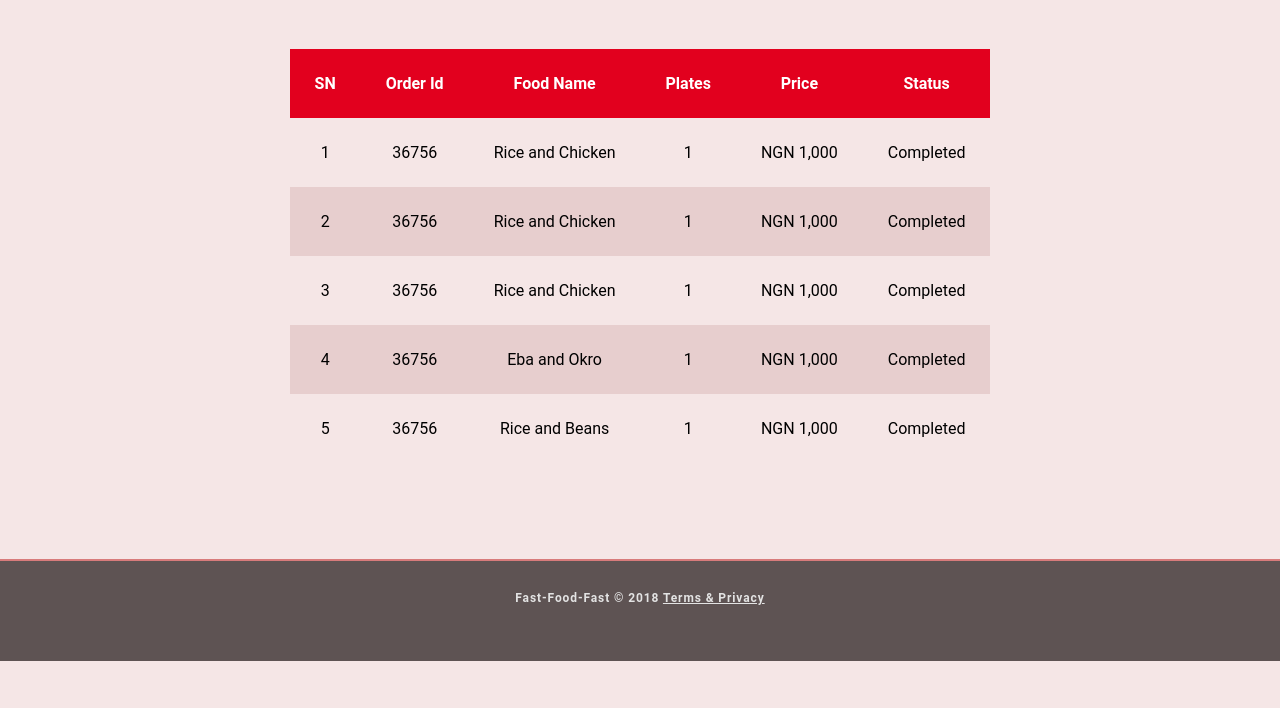
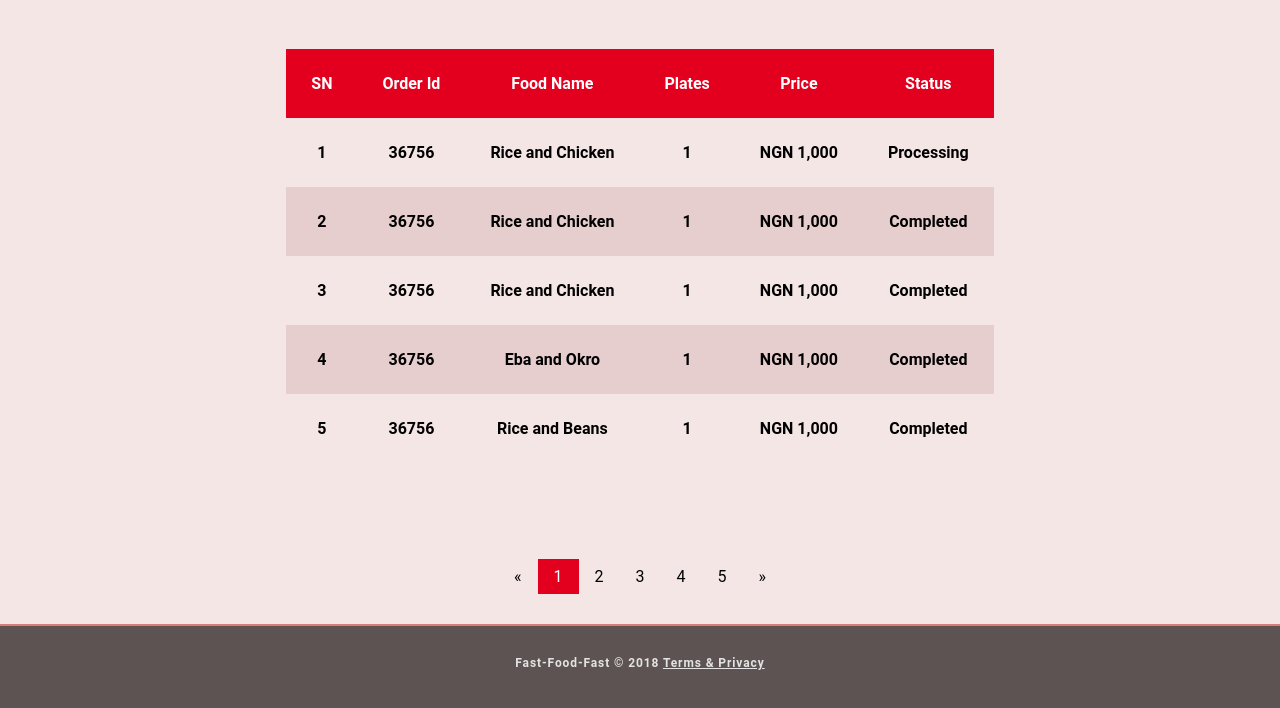
Before and after one commit to idmega2000/Fast-Food-Fast, a plain HTML site: page UI/pages/userorderhistory.html in a window 1280 px wide. Shown: the part 134-842 px from the top of the page. Before the commit the page ends 800 px from the top, so only its background shows below. Drawn offline with Linux system fonts and the light colour scheme.

Commit message:
implement pagination ui

```diff
--- a/UI/css/form.css
+++ b/UI/css/form.css
@@ -120,6 +120,7 @@
 .order-table{
     border-collapse: collapse;
     margin-top: 30px;
+    font-weight: bold;
 }
 .order-table tr {
     height: 50px;
@@ -139,7 +140,25 @@ th, tr , td {
 .centerdivh2{
     text-align: center;
 }
+/* pagination css*/
+/* idea gotten from w3school https://www.w3schools.com/howto/howto_css_pagination.asp*/
+.pagination a {
+    color: black;
+    float: left;
+    margin-bottom: 30px;
+    padding: 8px 16px;
+    text-decoration: none;
+    transition: background-color .3s;
+}
 
+/* Style the active/current link */
+.pagination a.active {
+    background-color: rgb(226, 0, 30);
+    color: white;
+}
+
+/* Add a grey background color on mouse-over */
+.pagination a:hover:not(.active) {background-color: #ddd;}
 
 @media screen and (min-width: 600px) and (max-width: 900px) {
     .search-input{
--- a/UI/pages/userorderhistory.html
+++ b/UI/pages/userorderhistory.html
@@ -33,7 +33,8 @@
                                     <span style="font-size: 15px;">&#9660;</span>
                                 </a>
                                 <div class="dropdown-content">
-                                    <a href="#">Order History</a>
+                                    <a href="fastfood.html">Fast Food</a>
+                                    <a href="userorderhistory.html">Order History</a>
                                     <a href="#">Profile</a>
                                     <a href="login.html">Logout</a>
                                 </div>
@@ -68,7 +69,7 @@
                         <td>Rice and Chicken</td>
                         <td>1</td>
                         <td>NGN 1,000</td>
-                        <td>Completed</td>
+                        <td>Processing</td>
                     </tr>
                     <tr class="table-content">
                         <td>2</td>
@@ -106,7 +107,18 @@
             </div>
         </div>
         <!--table ends-->
-
+        <!-- pagination -->
+        <!-- adopted from w3school-->
+        <div class="centerdiv pagination">
+                <a href="#">&laquo;</a>
+                <a class="active" href="#">1</a>
+                <a href="#" >2</a>
+                <a href="#">3</a>
+                <a href="#">4</a>
+                <a href="#">5</a>
+                <a href="#">&raquo;</a>
+              </div>
+        <!-- pagination ends-->
         <footer id="mainfooter" class="login-footer">
             <p>Fast-Food-Fast &copy; 2018
                 <a href="#">Terms & Privacy</a>
```
Also changed, not shown: UI/pages/fastfood.html (+2 -1 lines).
